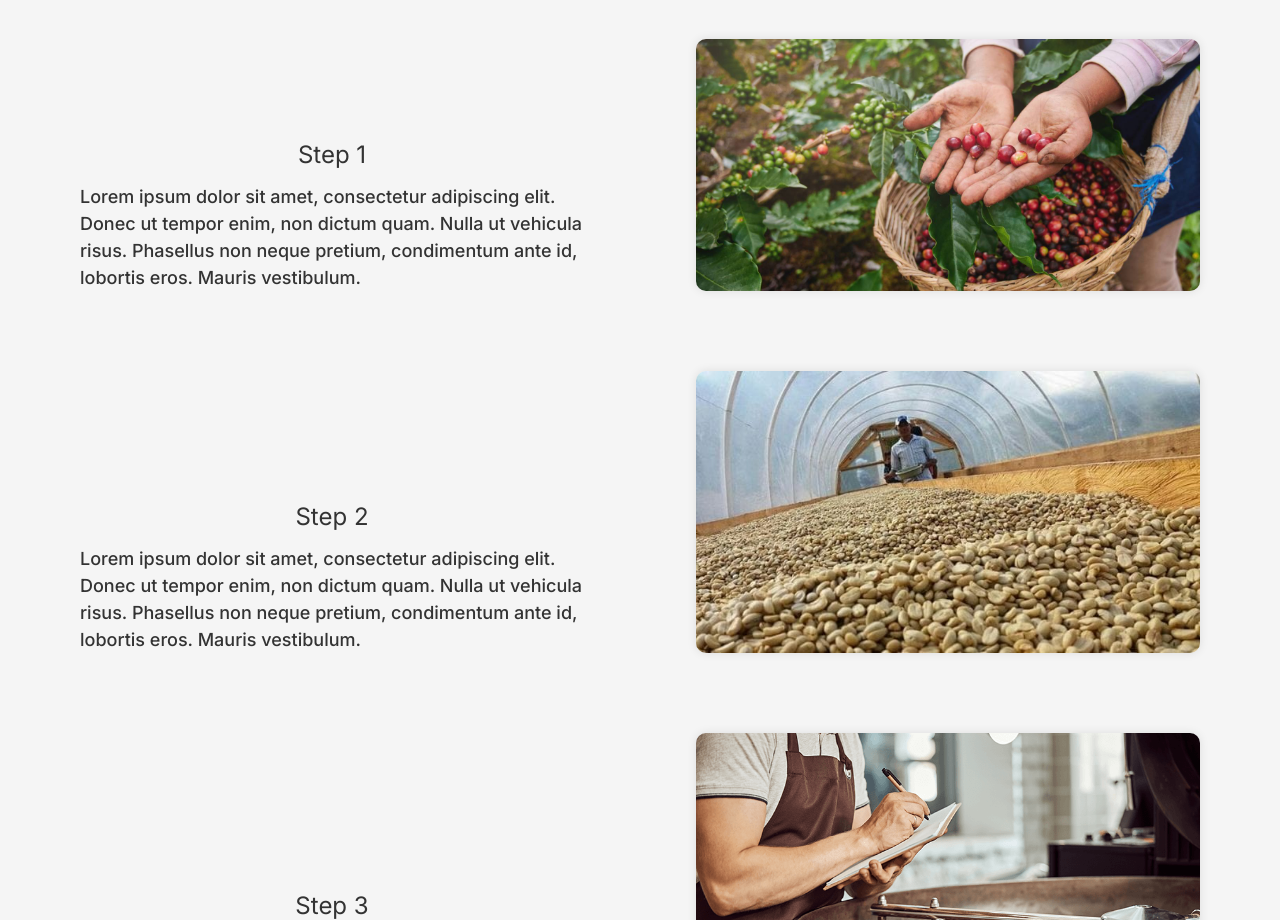
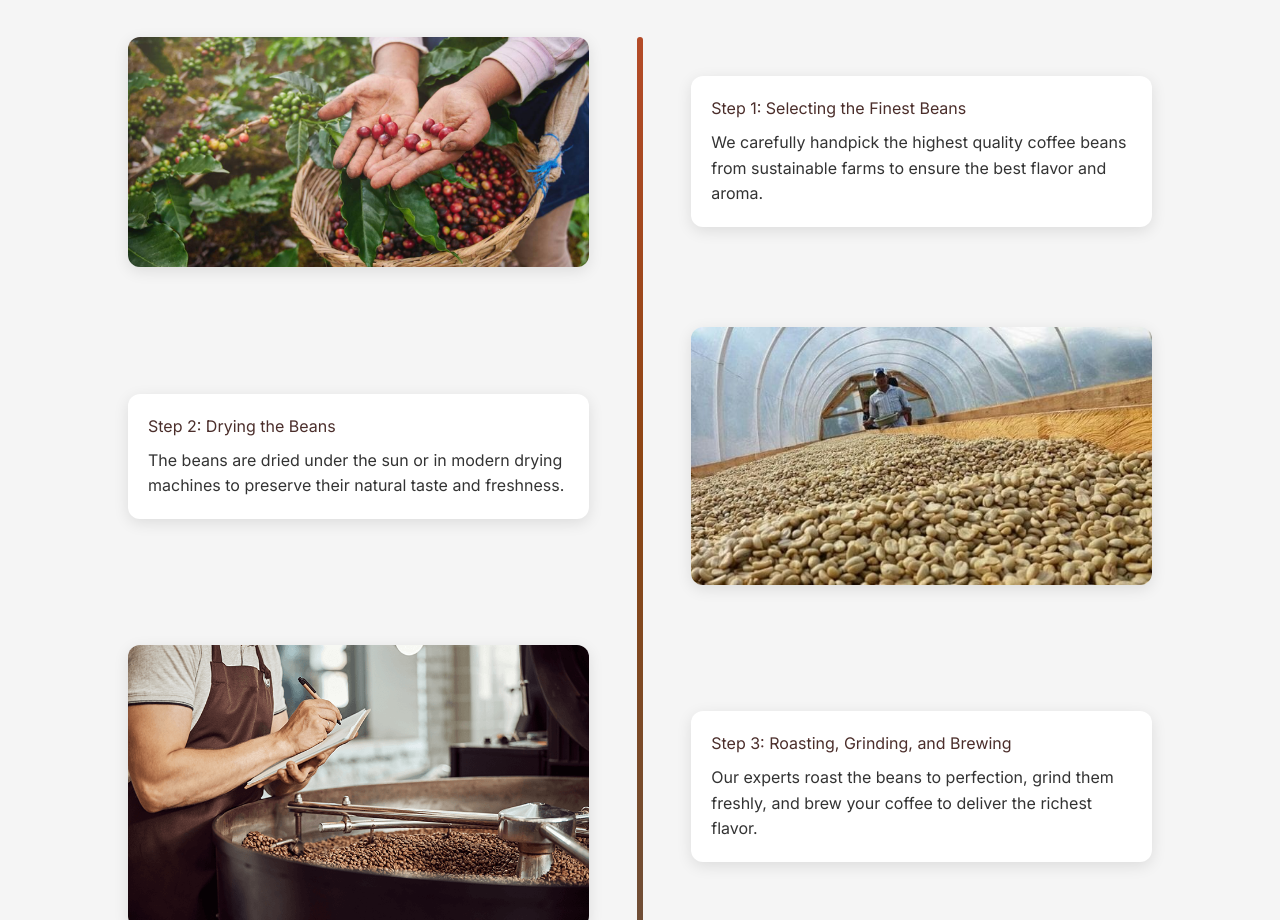
Before and after one commit to oyelestepe/earth_bean, a React (Vite) app in the folder earth_bean/: page / in a window 1280 px wide. Shown: the part 1880-2800 px from the top of the page. Built offline with nearby package versions, Linux system fonts and the light colour scheme; the HTML template or start-up script is replaced by a standard one; a web font is replaced by a local one.

Commit message:
animation added and style changes

```diff
--- a/earth_bean/src/App.css
+++ b/earth_bean/src/App.css
@@ -41,8 +41,7 @@ body{
 
 .hero-text h2{
   font-size: 30px;
-  font-weight: 400;
-  color: #2B2B2B;
+  font-weight: 500;
 }
 
 .hero-image{
@@ -142,6 +141,8 @@ body{
 }
 
 .product h3{
+  font-size: 18px;
+  font-weight: 400;
   padding: 20px;
   color: #ffffff;
 }
@@ -200,64 +201,194 @@ body{
 /* products */
 
 /* proccess */
-.process-title{
-  font-size: 30px;
-  font-weight: 900;
-  text-align: center;
-  margin: 20px;
-  padding: 20px;
+.process-section {
+  position: relative;
+  padding: 60px 0;
 }
 
-.process-wrapper{
-  display: flex;
-  flex-wrap: wrap;
-  flex-direction: column;
-  justify-content: space-around;
-  align-items: center;
-  max-width: 100%;
-  padding: 20px;
-  margin: 20px;
+.process-title {
+  text-align: center;
+  font-size: 2.5rem;
+  margin-bottom: 60px;
+  color: #4b2e2b;
+}
+
+.process-wrapper {
+  position: relative;
+  width: 80%;
+  margin: 0 auto;
+}
+
+.process-wrapper::before {
+  content: '';
+  position: absolute;
+  top: 0;
+  left: 50%;
+  width: 6px;
+  height: 100%;
+  background: linear-gradient(to bottom, #b44b28, #8b4513, #6f4e37);
+  transform: translateX(-50%);
+  border-radius: 3px;
 }
 
 .process-container {
   display: flex;
   justify-content: space-between;
-  align-items: flex-end; /* Align items bottom-to-bottom */
-  max-width: 100%;
-  padding: 20px;
-  margin: 20px;
+  align-items: center;
+  margin-bottom: 60px;
+  position: relative;
+}
+
+.process-container:nth-child(odd) {
+  flex-direction: row-reverse;
 }
 
 .process-text {
-  display: flex;
-  flex-direction: column;
-  justify-content: center;
-  align-items: center;
+  width: 45%;
+  background: #fff;
+  padding: 20px;
+  border-radius: 12px;
+  box-shadow: 0 4px 15px rgba(0,0,0,0.1);
+}
+
+.process-text h3 {
+  margin-bottom: 10px;
+  color: #4b2e2b;
+}
+
+.process-text p {
+  line-height: 1.6;
+  color: #333;
+}
+
+.process-image {
   width: 45%;
 }
 
-.process-text h3{
-  font-size: 24px;
-  margin-bottom: 10px;
+.process-image img {
+  width: 100%;
+  border-radius: 12px;
+  box-shadow: 0 4px 15px rgba(0,0,0,0.1);
 }
 
-.process-text p{
-  font-size: 18px;
-  font-weight: 500;
+.fade-in {
+  opacity: 0;
+  transform: translateY(40px);
+  transition: opacity 0.8s ease-out, transform 0.8s ease-out;
 }
 
-.process-image {
-  width: 45%; /* Adjust width for consistent alignment */
-  display: flex;
-  justify-content: center;
-  align-items: flex-end; /* Align image bottom-to-bottom */
+.fade-in.visible {
+  opacity: 1;
+  transform: translateY(0);
 }
 
-.process-image img {
-  width: 100%; /* Ensure all images are the same size */
-  height: auto;
-  max-height: 350px; /* Set a consistent max height */
-  border-radius: 10px;
-  box-shadow: 0px 0px 10px rgba(0, 0, 0, 0.1);
+/* proccess */
+
+/* ===== Responsive Styles ===== */
+
+@media (max-width: 1024px) {
+  /* Hero */
+  .hero-container {
+    flex-direction: column;
+    height: auto;
+    padding: 40px 20px;
+    text-align: center;
+  }
+
+  .hero-text {
+    margin-left: 0;
+    margin-bottom: 20px;
+  }
+
+  .hero-text h1 {
+    font-size: 40px;
+  }
+
+  .hero-text h2 {
+    font-size: 22px;
+  }
+
+  .hero-image {
+    height: auto;
+    max-width: 100%;
+  }
+
+  /* About */
+  .about-container {
+    flex-direction: column;
+    height: auto;
+    text-align: center;
+    padding: 40px 20px;
+  }
+
+  .about-text {
+    flex: none;
+    width: 100%;
+  }
+
+  .about-splash-img {
+    position: static;
+    transform: none;
+    width: 100%;
+    max-width: 500px;
+    margin-top: 20px;
+  }
+
+  /* Products */
+  .product-wrapper {
+    flex-direction: column;
+    padding: 10px;
+    margin: 0;
+  }
+
+  .product {
+    padding: 20px;
+  }
+
+  .product img {
+    width: 200px;
+  }
+
+  /* Process */
+  .process-wrapper {
+    width: 90%;
+  }
+
+  .process-wrapper::before {
+    display: none;
+  }
+
+  .process-container {
+    flex-direction: column !important;
+    text-align: center;
+    margin-bottom: 40px;
+  }
+
+  .process-text,
+  .process-image {
+    width: 100%;
+  }
+
+  .process-text {
+    margin-bottom: 20px;
+  }
 }
-/* proccess */
+
+/* phone */
+@media (max-width: 600px) {
+  .hero-text h1 {
+    font-size: 30px;
+  }
+
+  .hero-text h2 {
+    font-size: 18px;
+  }
+
+  .products h1 {
+    font-size: 24px;
+  }
+
+  .product img {
+    width: 180px;
+  }
+}
--- a/earth_bean/src/Hompage.jsx
+++ b/earth_bean/src/Hompage.jsx
@@ -1,11 +1,11 @@
-import React from 'react'
-import Navbar from './components/Navbar'
-import { useSelector, useDispatch } from 'react-redux'
-import { addToCart } from './store/cartSlice'
-import { useNavigate } from 'react-router-dom'
-import Footer from './components/Footer'
+import { useEffect, useRef } from 'react';
+import Navbar from './components/Navbar';
+import Footer from './components/Footer';
+import { useSelector, useDispatch } from 'react-redux';
+import { addToCart } from './store/cartSlice';
+import { useNavigate } from 'react-router-dom';
 
-function Hompage() {
+function Homepage() {
   const products = useSelector(state => state.cart.products);
   const dispatch = useDispatch();
   const navigate = useNavigate();
@@ -15,9 +15,33 @@ function Hompage() {
     navigate('/cart');
   };
 
+  const processRef = useRef([]);
+
+  useEffect(() => {
+    const observer = new IntersectionObserver(
+      (entries, obs) => {
+        entries.forEach(entry => {
+          if (entry.isIntersecting) {
+            entry.target.classList.add('visible');
+            obs.unobserve(entry.target);
+          }
+        });
+      },
+      { threshold: 0.2 }
+    );
+
+    processRef.current.forEach(el => {
+      if (el) observer.observe(el);
+    });
+
+    return () => observer.disconnect();
+  }, []);
+
   return (
     <div>
       <Navbar />
+
+      {/* Hero section */}
       <div className='hero-container'>
         <div className='hero-text'>
           <h1>Crafted from Earth, Brewed for You.</h1>
@@ -28,25 +52,25 @@ function Hompage() {
         </div>
       </div>
 
+      {/* About section */}
       <div className='about-container'>
         <div className='about-text'>
-  <h1><strong>Lorem ipsum dolor sit amet.</strong></h1>
+          <h1><strong>Our Passion for Coffee</strong></h1>
           <p>
-    Lorem ipsum dolor sit amet, consectetur adipiscing elit. Sed consequat turpis
-    et turpis auctor, tristique. Lorem ipsum dolor sit amet, consectetur adipiscing elit.
+            We believe every cup tells a story. From bean to brew, we carefully craft each step to bring you unparalleled flavor and quality.
           </p>
         </div>
         <img className="about-splash-img" src="/coffee-splash2.png" alt="coffee splash" />
       </div>
 
-  {/* PRODUCTS */}
+      {/* products */}
       <div className='products'>
         <h1>Our Products</h1>
         <div className='product-wrapper'>
           {products.map(product => (
             <div className='product' key={product.id}>
               <h3>{product.name}</h3>
-              <img src={product.image} alt='product' />
+              <img src={product.image} alt={product.name} />
               <p style={{ color: "#fff", fontWeight: "bold", fontSize: "18px" }}>
                 ${product.price.toFixed(2)}
               </p>
@@ -60,50 +84,48 @@ function Hompage() {
           ))}
         </div>
       </div>
-  {/* PRODUCTS */}
 
-  {/* PROCCESS */}
+      {/* process */}
+      <section className="process-section">
         <h2 className='process-title'>Our Process</h2>
         <div className='process-wrapper'>
-          <div className='process-container'>
+
+          <div className='process-container fade-in' ref={el => processRef.current[0] = el}>
             <div className='process-text'>
-                  <h3>Step 1</h3>
-                  <p>Lorem ipsum dolor sit amet, consectetur adipiscing elit. Donec ut tempor enim, non dictum quam. Nulla ut vehicula risus. Phasellus non neque pretium, condimentum ante id, lobortis eros. Mauris vestibulum.</p>
+              <h3>Step 1: Selecting the Finest Beans</h3>
+              <p>We carefully handpick the highest quality coffee beans from sustainable farms to ensure the best flavor and aroma.</p>
             </div>
             <div className='process-image'>
-                  <img src='/process1.jpg' alt='process' />
+              <img src='/process1.jpg' alt='Selecting coffee beans' />
             </div>
           </div>
 
-          <div className='process-container'>
+          <div className='process-container fade-in' ref={el => processRef.current[1] = el}>
             <div className='process-text'>
-                  <h3>Step 2</h3>
-                  <p>Lorem ipsum dolor sit amet, consectetur adipiscing elit. Donec ut tempor enim, non dictum quam. Nulla ut vehicula risus. Phasellus non neque pretium, condimentum ante id, lobortis eros. Mauris vestibulum.</p>
+              <h3>Step 2: Drying the Beans</h3>
+              <p>The beans are dried under the sun or in modern drying machines to preserve their natural taste and freshness.</p>
             </div>
             <div className='process-image'>
-                  <img src='/process2.jpg' alt='process' />
+              <img src='/process2.jpg' alt='Drying coffee beans' />
             </div>
           </div>
 
-          <div className='process-container'>
+          <div className='process-container fade-in' ref={el => processRef.current[2] = el}>
             <div className='process-text'>
-                  <h3>Step 3</h3>
-                  <p>Lorem ipsum dolor sit amet, consectetur adipiscing elit. Donec ut tempor enim, non dictum quam. Nulla ut vehicula risus. Phasellus non neque pretium, condimentum ante id, lobortis eros. Mauris vestibulum.</p>
+              <h3>Step 3: Roasting, Grinding, and Brewing</h3>
+              <p>Our experts roast the beans to perfection, grind them freshly, and brew your coffee to deliver the richest flavor.</p>
             </div>
             <div className='process-image'>
-                  <img src='/process3.png' alt='process' />
+              <img src='/process3.png' alt='Roasting and brewing coffee' />
             </div>
           </div>
+
         </div>
-  {/* PROCCESS */}
+      </section>
 
-  <div className=''>
-      <h2>lorem ipsum dollar</h2>
-      <img src='/coffee-cup.png' alt='coffee cup' />
-  </div>
       <Footer />
     </div>
-)
+  );
 }
 
-export default Hompage
+export default Homepage;
```
Lines whose indentation alone changed are shown as unchanged.
